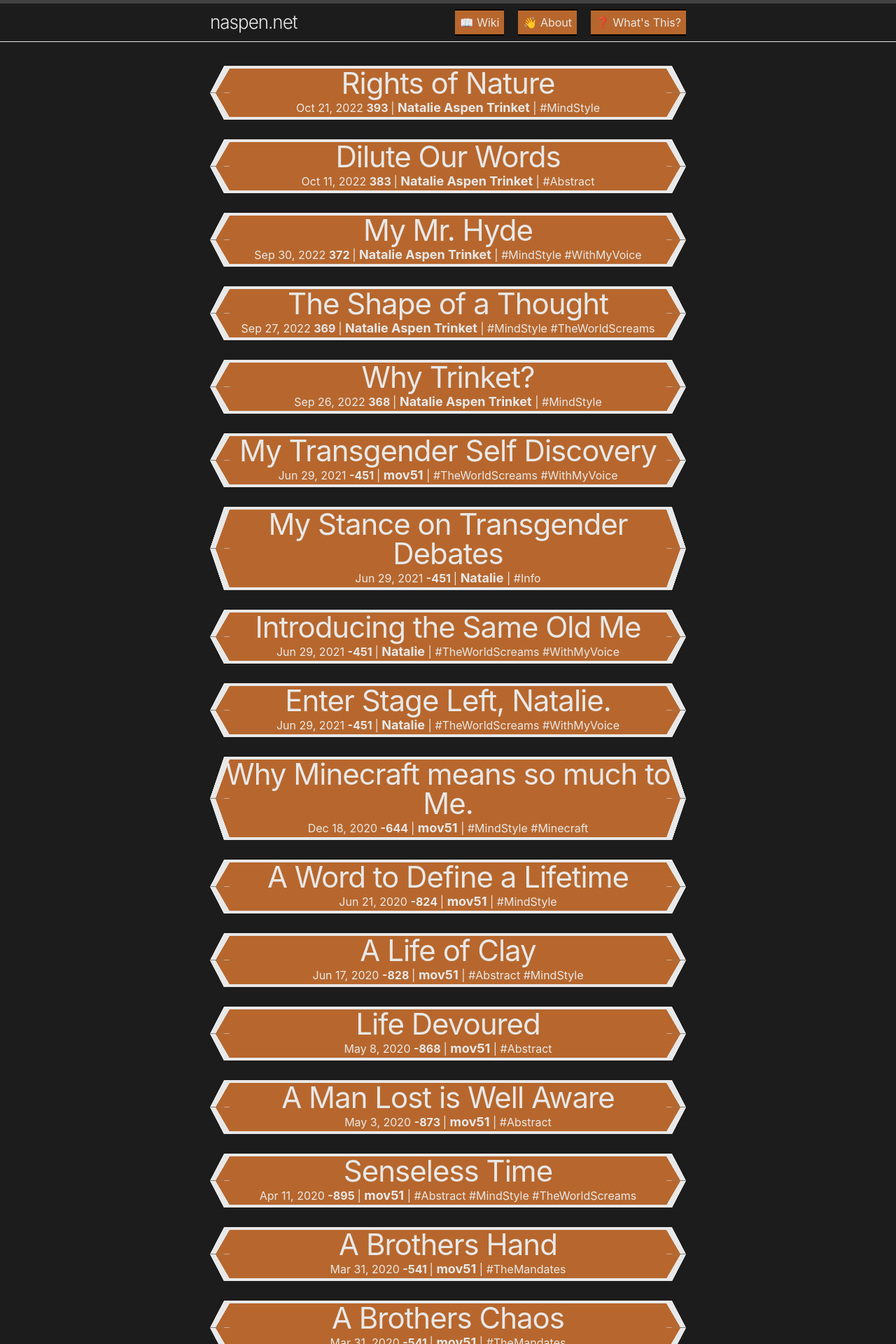
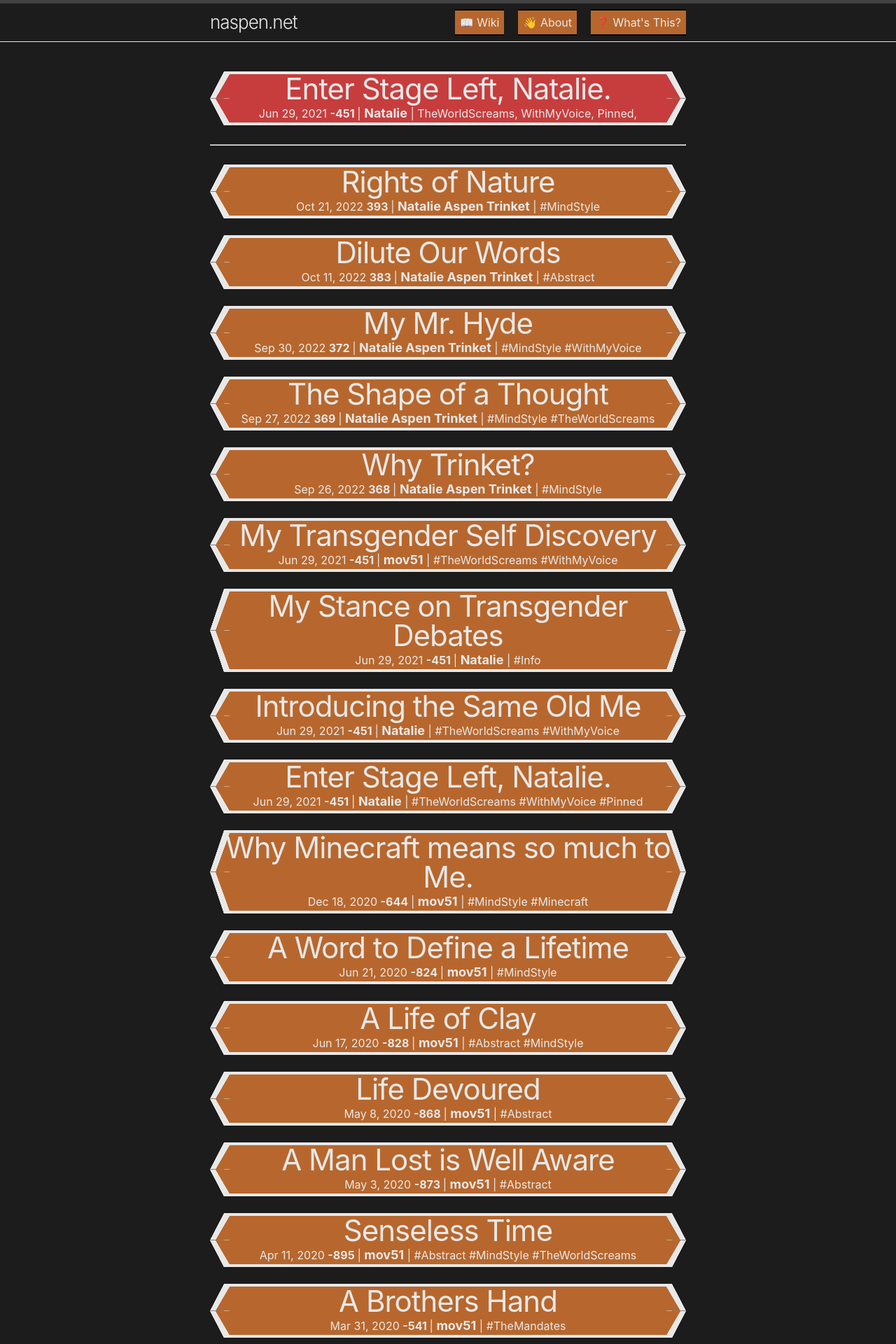
Before and after one commit to mov51/JekyllJest, a Jekyll site: the page built from docs/index.markdown, in a window 1280 px wide. Shown: the top 1920 px of the page at 70% size. Built offline with Jekyll 4.4.1, drawn with Linux system fonts in a browser that asks for light colours; nearby versions of some CDN libraries.

Commit message:
Add pinned posts

```diff
--- /dev/null
+++ b/docs/_includes/pinned.html
@@ -0,0 +1,32 @@
+{% for post in site.categories.Pinned %}
+    <ul class="post-list pinned">
+        {%- assign date_format = site.minima.date_format | default: "%b %-d, %Y" -%}
+        <li>
+          <a href="{{ post.url | relative_url }}" class="post-item pinned">
+          <div class="pinned"><span class="post-title">
+            {{ post.title | escape }}
+          </span><br/>
+          {% unless post.date == empty %}
+            <span class="post-meta-date post-meta">{{ post.date | date: date_format }}</span>
+            <span class="post-meta-date post-meta-hrt-date post-meta"> {{ post.hrt_date}} </span>
+            <span class="seperator">|</span>
+          {% endunless %}
+          {% unless post.author == empty %}
+            <span class="post-meta-author post-meta">{{ post.author }}</span>
+            <span class="seperator">|</span>
+          {% endunless %}
+          {% unless post.categories == empty %}
+            <span class="post-meta-categories post-meta">
+              {%- for category in post.categories -%}
+                {{category}},
+              {% endfor %}
+            </span>
+          {% endunless %}
+
+          {%- if site.show_excerpts -%}
+            {{ post.excerpt }}
+          {%- endif -%} </div>
+        </a>
+        </li>
+      </ul>
+    {% endfor %}
--- a/docs/_layouts/home.html
+++ b/docs/_layouts/home.html
@@ -16,6 +16,10 @@ layout: default
     {% assign posts = site.posts %}
   {% endif %}
 
+
+  {%- include pinned.html -%}
+
+  <hr/>
 
   {%- if posts.size > 0 -%}
     {%- if page.list_title -%}
@@ -50,7 +54,6 @@ layout: default
             {{ post.excerpt }}
           {%- endif -%} </div>
         </a>
-
       </li>
       {%- endfor -%}
     </ul>
--- a/docs/_posts/2021/06-June/2021-06-29-enter-stage-left-natalie.markdown
+++ b/docs/_posts/2021/06-June/2021-06-29-enter-stage-left-natalie.markdown
@@ -3,7 +3,7 @@ layout: post
 title:  "Enter Stage Left, Natalie."
 date:   2021-06-29 06-00 -0400
 hrt_date: -451
-categories: [TheWorldScreams, WithMyVoice]
+categories: [TheWorldScreams, WithMyVoice, Pinned]
 author: Natalie
 ---
 I want you to imagine an alarm that constantly going off around you. It’s been there as long as you can remember and you’re the only one who can hear it. Every time you ask anyone else if they hear it, they look at you like you’re insane, dismiss your question, and move on.
--- a/docs/_sass/minima.scss
+++ b/docs/_sass/minima.scss
@@ -19,6 +19,7 @@ $grey-color:       #828282 !default;
 $grey-color-light: lighten($grey-color, 40%) !default;
 $grey-color-dark:  darken($grey-color, 25%) !default;
 $orange-color: #B7672D;
+$red-color: #c73d3d;
 $green-color: #9ecc33;
 
 $table-text-align: left !default;
--- a/docs/_sass/minima/_layout.scss
+++ b/docs/_sass/minima/_layout.scss
@@ -210,7 +210,7 @@ a.post-item{
   display: inline-block;
   background-color: silver;
   text-align: center;
-  margin: 4px 0px 24px 0px;
+  margin: 12px 0px 12px 0px;
 
   > div{
   $hexagon-color: $orange-color;
@@ -223,6 +223,17 @@ a.post-item{
    background-repeat:no-repeat;
    margin: 4px 8px;
   }
+  > div.pinned{
+    $hexagon-color: $orange-color;
+    background:
+     linear-gradient(to top right,    $red-color 49.5%, transparent 50.5%) top right    / 20px 50%,
+     linear-gradient(to bottom right, $red-color  49.5%, transparent 50.5%) bottom right / 20px 50%,
+     linear-gradient(to bottom left,  $red-color  49.5%, transparent 50.5%) bottom left  / 20px 50%,
+     linear-gradient(to top left,     $red-color  49.5%, transparent 50.5%) top left     / 20px 50%,
+     linear-gradient($red-color , $red-color ) center / calc(100% - 40px) 100%;
+     background-repeat:no-repeat;
+     margin: 4px 8px;
+    }
   $hexagon-trim: $text-color;
   background:
    linear-gradient(to top right,    $hexagon-trim 49.5%, transparent 50.5%) top right    / 20px 50%,
```
Lines whose indentation alone changed are shown as unchanged.
